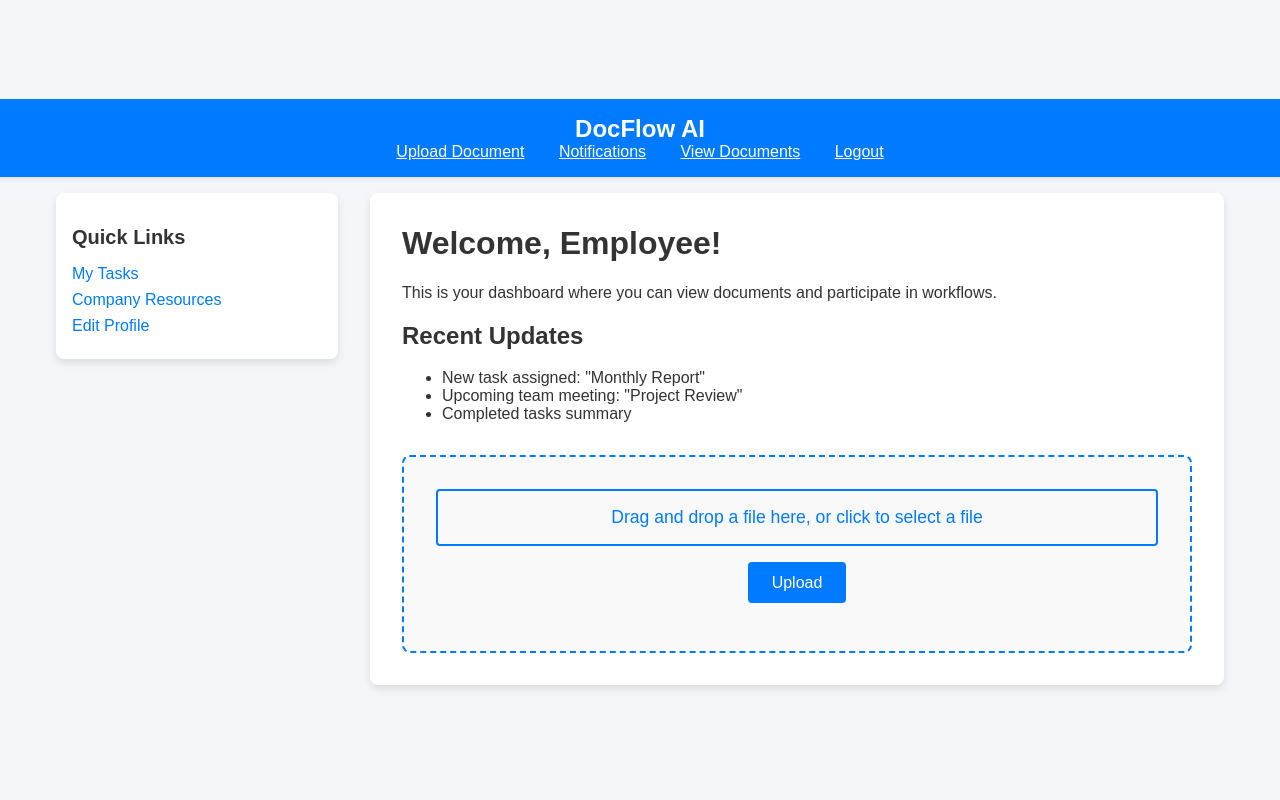
After one commit to maissa03/documents_mgt2, a Django app: template mgt_system/users/templates/users/employee_dashboard.html in a window 1280 px wide. The commit adds this page. Run offline with Django 5.2, Linux system fonts and the light colour scheme; the template is opened without the code that fills it, so the values that code supplies are empty.

Commit message:
bch nbadel to frontend rabi yostr

```diff
--- a/mgt_system/documents/serializers.py
+++ b/mgt_system/documents/serializers.py
@@ -5,7 +5,8 @@ from .models import Document, Workflow
 class DocumentSerializer(serializers.ModelSerializer):
     class Meta:
         model = Document
-        fields = '__all__'
+        fields = ['id', 'title', 'content', 'type', 'status', 'file', 'uploaded_by', 'workflows']
+        read_only_fields = ['uploaded_by','type', 'content','workflows']
 
 class WorkflowSerializer(serializers.ModelSerializer):
     class Meta:
--- /dev/null
+++ b/mgt_system/users/templates/users/employee_dashboard.html
@@ -0,0 +1,198 @@
+<!DOCTYPE html>
+<html lang="en">
+<head>
+    <meta charset="UTF-8">
+    <title>Employee Dashboard</title>
+    <style>
+        body {
+            font-family: 'Arial', sans-serif;
+            background-color: #f4f6f9;
+            margin: 0;
+            display: flex;
+            flex-direction: column;
+            align-items: center;
+            justify-content: center;
+            height: 100vh;
+            color: #333;
+        }
+
+        .header {
+            width: 100%;
+            padding: 1rem;
+            background-color: #007bff;
+            color: #fff;
+            text-align: center;
+            box-shadow: 0 2px 4px rgba(0, 0, 0, 0.1);
+        }
+
+        .header h1 {
+            margin: 0;
+            font-size: 1.5rem;
+        }
+
+        .container {
+            display: flex;
+            justify-content: center;
+            align-items: flex-start;
+            width: 100%;
+            max-width: 1200px;
+            padding: 1rem;
+            box-sizing: border-box;
+        }
+
+        .sidebar {
+            width: 250px;
+            background-color: #fff;
+            box-shadow: 0 4px 8px rgba(0, 0, 0, 0.1);
+            border-radius: 8px;
+            padding: 1rem;
+            margin-right: 2rem;
+        }
+
+        .sidebar h2 {
+            font-size: 1.25rem;
+            margin-bottom: 1rem;
+        }
+
+        .sidebar ul {
+            list-style-type: none;
+            padding: 0;
+            margin: 0;
+        }
+
+        .sidebar ul li {
+            margin-bottom: 0.5rem;
+        }
+
+        .sidebar ul li a {
+            color: #007bff;
+            text-decoration: none;
+        }
+
+        .sidebar ul li a:hover {
+            text-decoration: underline;
+        }
+
+        .main-content {
+            flex: 1;
+            background-color: #fff;
+            box-shadow: 0 4px 8px rgba(0, 0, 0, 0.1);
+            border-radius: 8px;
+            padding: 2rem;
+        }
+
+        .main-content h1 {
+            margin-top: 0;
+        }
+
+        .upload-container {
+            margin-top: 2rem;
+            text-align: center;
+            border: 2px dashed #007bff;
+            border-radius: 8px;
+            padding: 2rem;
+            background-color: #f9f9f9;
+        }
+
+        .upload-container:hover {
+            background-color: #f1f1f1;
+        }
+
+        .upload-container input[type="file"] {
+            display: none;
+        }
+
+        .upload-container label {
+            display: block;
+            font-size: 1.1rem;
+            color: #007bff;
+            cursor: pointer;
+            padding: 1rem;
+            border: 2px solid #007bff;
+            border-radius: 4px;
+            transition: background-color 0.3s, color 0.3s;
+        }
+
+        .upload-container label:hover {
+            background-color: #007bff;
+            color: #fff;
+        }
+
+        .btn {
+            display: inline-block;
+            margin-top: 1rem;
+            background-color: #007bff;
+            color: #fff;
+            padding: 0.7rem 1.5rem;
+            border: none;
+            border-radius: 4px;
+            cursor: pointer;
+            font-size: 1rem;
+            transition: background-color 0.3s;
+        }
+
+        .btn:hover {
+            background-color: #0056b3;
+        }
+
+        .error {
+            color: red;
+            margin-top: 1rem;
+        }
+    </style>
+</head>
+<body>
+    <div class="header">
+        <h1>DocFlow AI</h1>
+        <div class="navigation">
+            <a href="/upload" style="color: white; margin: 0 15px;">Upload Document</a>
+            <a href="/notifications" style="color: white; margin: 0 15px;">Notifications</a>
+            <a href="/documents" style="color: white; margin: 0 15px;">View Documents</a>
+            <a href="/logout" style="color: white; margin: 0 15px;">Logout</a>
+        </div>
+    </div>
+    <div class="container">
+        <div class="sidebar">
+            <h2>Quick Links</h2>
+            <ul>
+                <li><a href="/tasks/">My Tasks</a></li>
+                <li><a href="/resources/">Company Resources</a></li>
+                <li><a href="/profile/">Edit Profile</a></li>
+            </ul>
+        </div>
+        <div class="main-content">
+            <h1>Welcome, Employee!</h1>
+            <p>This is your dashboard where you can view documents and participate in workflows.</p>
+            <section>
+                <h2>Recent Updates</h2>
+                <ul>
+                    <li>New task assigned: "Monthly Report"</li>
+                    <li>Upcoming team meeting: "Project Review"</li>
+                    <li>Completed tasks summary</li>
+                </ul>
+            </section>
+            <div class="upload-container">
+                <label for="file-upload">Drag and drop a file here, or click to select a file</label>
+                <input type="file" id="file-upload">
+                <button class="btn" onclick="uploadFile()">Upload</button>
+                <p class="error" id="upload-error"></p>
+            </div>
+        </div>
+    </div>
+    <script>
+        function uploadFile() {
+            const fileInput = document.getElementById('file-upload');
+            const errorElement = document.getElementById('upload-error');
+
+            if (fileInput.files.length === 0) {
+                errorElement.textContent = 'Please select a file to upload.';
+                return;
+            }
+
+            // Perform file upload logic here (e.g., AJAX request to server)
+            console.log('File uploaded:', fileInput.files[0]);
+            errorElement.textContent = ''; // Clear error message
+        }
+    </script>
+</body>
+</html>
--- a/mgt_system/users/urls.py
+++ b/mgt_system/users/urls.py
@@ -12,13 +12,14 @@ urlpatterns = [
 from django.contrib import admin
 from django.urls import include, path
 from users import views as accounts_views
-
+from .views import register, login_view, admin_view, manager_dashboard, employee_dashboard
 urlpatterns = [
     path('admin/', admin.site.urls),
-    path('register/', accounts_views.register, name='register'),
-    path('login/', accounts_views.login_view, name='login'),
+     path('register/', accounts_views.register, name='register'),
+        path('login/', accounts_views.login_view, name='login'),
 
-
-    path('admin-page/',accounts_views.admin_view, name='admin_view')
+        path('admin-page/', accounts_views.admin_view, name='admin_view'),
+        path('manager-dashboard/', accounts_views.manager_dashboard, name='manager_dashboard'),
+        path('employee-dashboard/', accounts_views.employee_dashboard, name='employee_dashboard'),
 
 ]
```
Also changed, not shown: mgt_system/documents/models.py (+48 -1 lines), mgt_system/documents/views.py (+82 -1 lines), mgt_system/mgt_system/settings.py (+15 -3 lines), mgt_system/users/management/commands/setup_roles.py (+58 -3 lines), mgt_system/users/templates/users/login.html (+114 -13 lines), mgt_system/users/templates/users/manager_dashboard.html (added, +114 -0 lines), mgt_system/users/views.py (+31 -5 lines), mgt_system/documents/migrations/0004_remove_document_uploaded_file_document_file_and_more.py (added), mgt_system/users/migrations/0006_remove_userrole_permissions_delete_customuser_and_more.py (added), mgt_system/users/models.py (line endings or trailing spaces), 2 other files.
